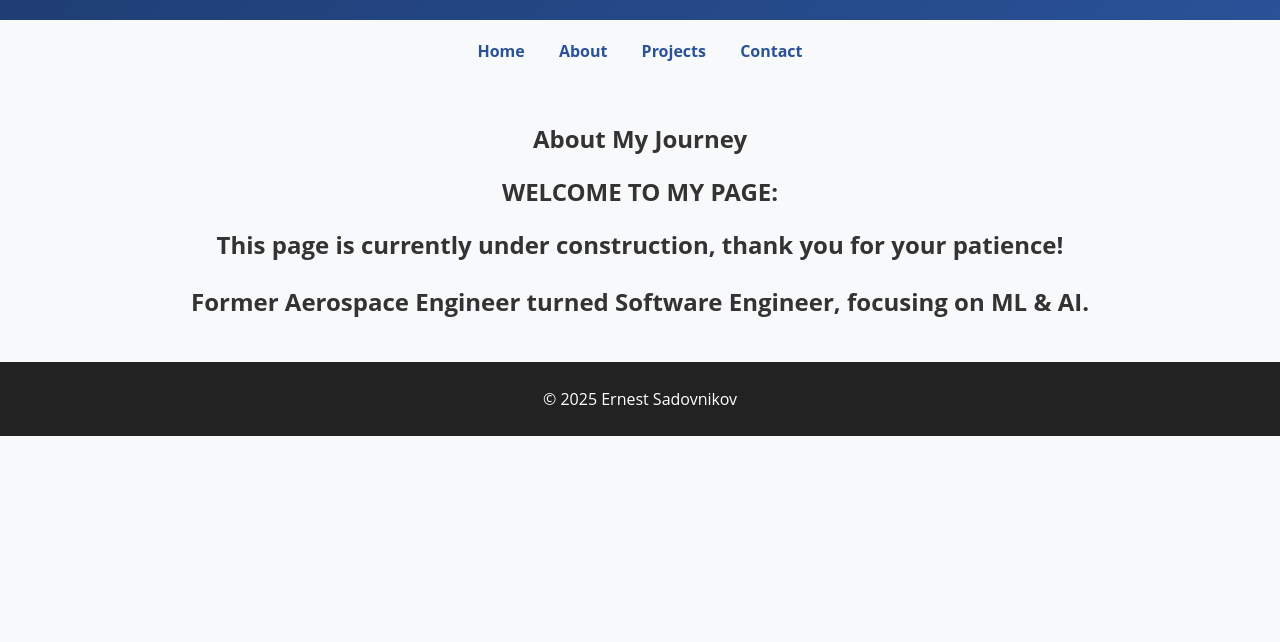
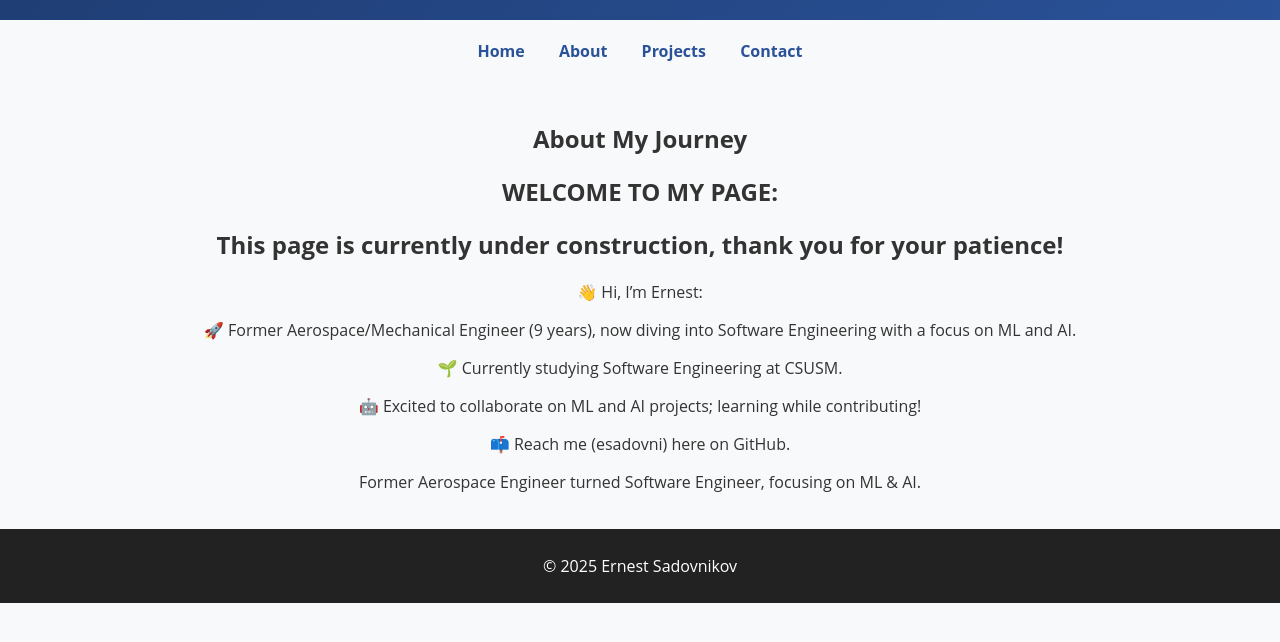
Before and after one commit to esadovni/esadovni, a plain HTML site: page about.html in a window 1280 px wide. Shown: the part 106-748 px from the top of the page. Drawn offline with Linux system fonts and the light colour scheme.

Commit message:
Update about.html

```diff
--- a/about.html
+++ b/about.html
@@ -22,7 +22,15 @@
         <section>
             <h2>About My Journey</h2>
             <h1>WELCOME TO MY PAGE:</h1>
-            <h1>This page is currently under construction, thank you for your patience!</p>
+            <h1>This page is currently under construction, thank you for your patience!</h1>
+            <p></p>
+            <p>👋 Hi, I’m Ernest:</p>
+            <p>🚀 Former Aerospace/Mechanical Engineer (9 years), now diving into Software Engineering with a focus on ML and AI.</p>
+            <p>🌱 Currently studying Software Engineering at CSUSM.</p>
+            <p>🤖 Excited to collaborate on ML and AI projects; learning while contributing!</p>
+            <p>📫 Reach me (esadovni) here on GitHub. </p>
+            <p></p>
+            <p></p>
             <p>Former Aerospace Engineer turned Software Engineer, focusing on ML & AI.</p>
         </section>
     </main>
```
